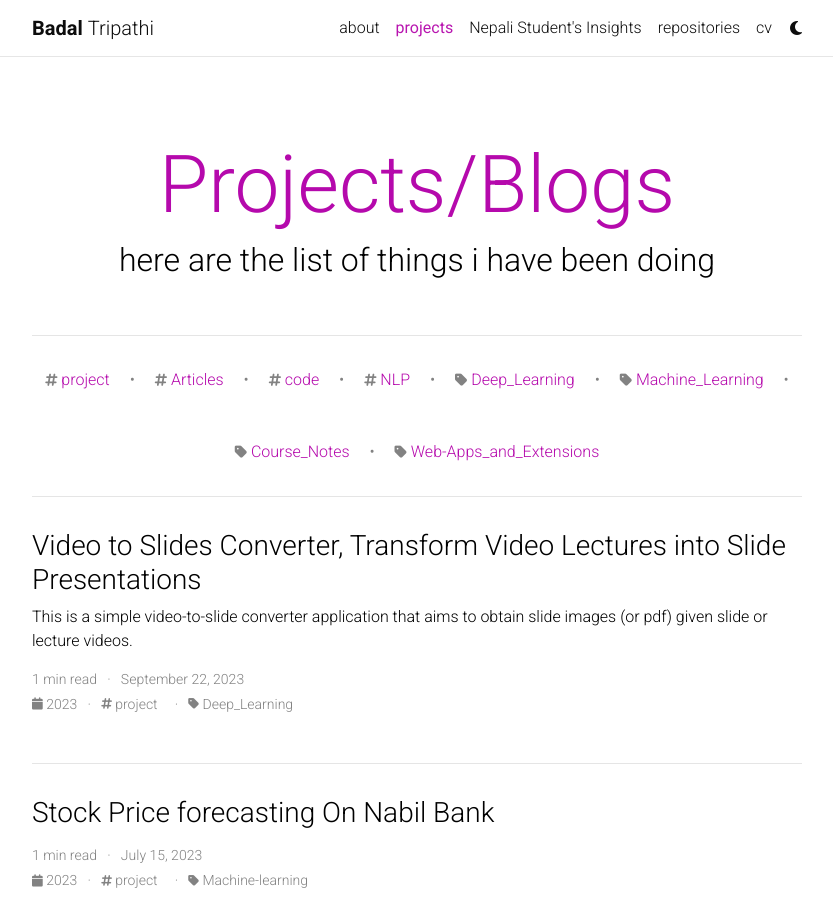
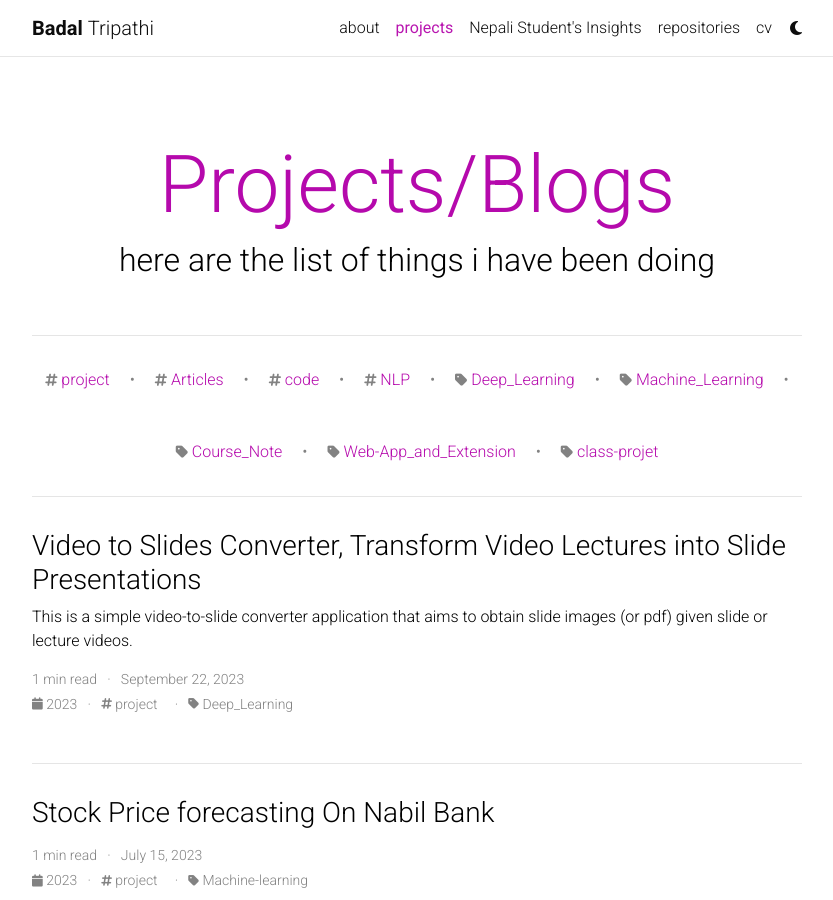
Before and after one commit to badal11/badal11.github.io, a Jekyll site: the page built from blog/index.html, in a window 1280 px wide and 900 px high. Shown: the whole window, without its empty margins (223-1056 px from the left). Built offline with Jekyll 4.4.1, drawn with Linux system fonts in a browser that asks for light colours; the list of posts is cut into pages by our own code; comment, search, counter and statistics services are not loaded; a style sheet for code colours, icons or effects is not loaded.

Commit message:
added tag Course_Note

```diff
--- a/_config.yml
+++ b/_config.yml
@@ -264,7 +264,7 @@
     category: '/blog/category/:name/'
 
 display_tags: [ 'project','Articles', 'code','NLP'] # these tags will be displayed on the front page of your blog
-display_categories: ['Deep_Learning','Machine_Learning','Course_Notes','Web-Apps_and_Extensions'] # these categories will be displayed on the front page of your blog
+display_categories: ['Deep_Learning','Machine_Learning','Course_Note','Web-App_and_Extension','class-projet'] # these categories will be displayed on the front page of your blog
 
 # -----------------------------------------------------------------------------
 # Jekyll Scholar
```
